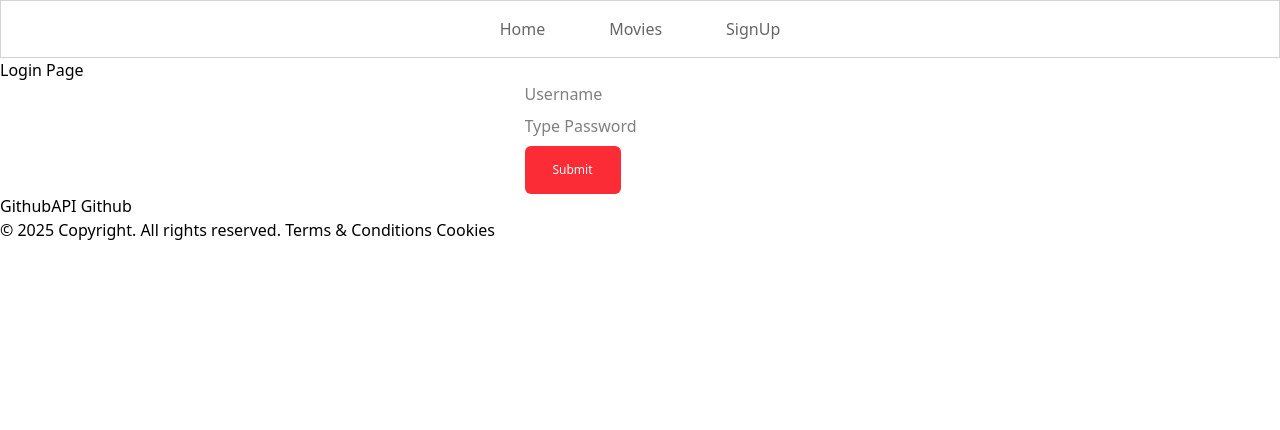
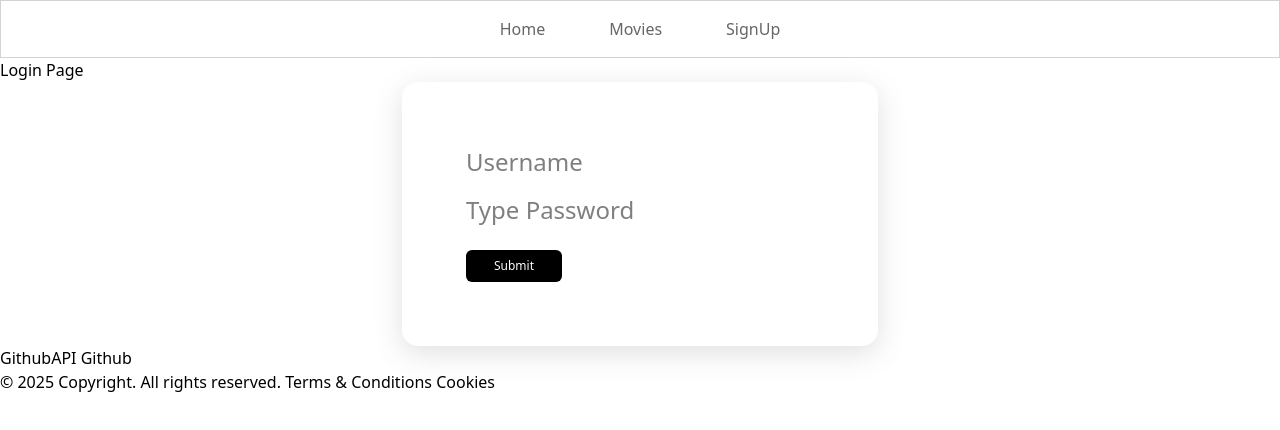
Before and after one commit to technative-academy/FrameBox-Frontend, a React (Vite) app: page /login in a window 1280 px wide. Shown: the top 430 px of the page. Built offline with nearby package versions, Linux system fonts and the light colour scheme.

Commit message:
add css for form box

```diff
--- a/src/components/Form/Form.jsx
+++ b/src/components/Form/Form.jsx
@@ -1,7 +1,7 @@
 function Form({ type }) {
     return (
-        <div className="flex  items-center justify-center">
-            <form className="flex flex-col gap-2  mx-auto ">
+        <div className="flex items-center justify-center  text-2xl ">
+            <form className="flex flex-col gap-4 mx-auto p-16 rounded-2xl shadow-[0px_7px_29px_0px_rgba(100,100,111,0.2)]">
                 <input type="text" placeholder="Username" />
                 {type === "signup" && (
                     <input type="email" placeholder="Email" />
@@ -13,7 +13,7 @@ function Form({ type }) {
                 )}
                 <button
                     type="submit"
-                    className="bg-red-500 text-black-500 p-4 rounded-md w-24"
+                    className="bg-black text-white p-2 mt-2 rounded-md w-24"
                 >
                     Submit
                 </button>
```
